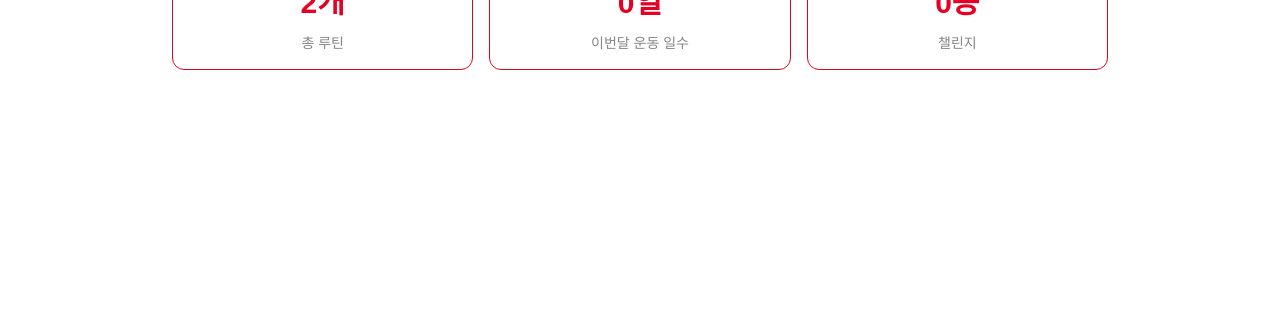
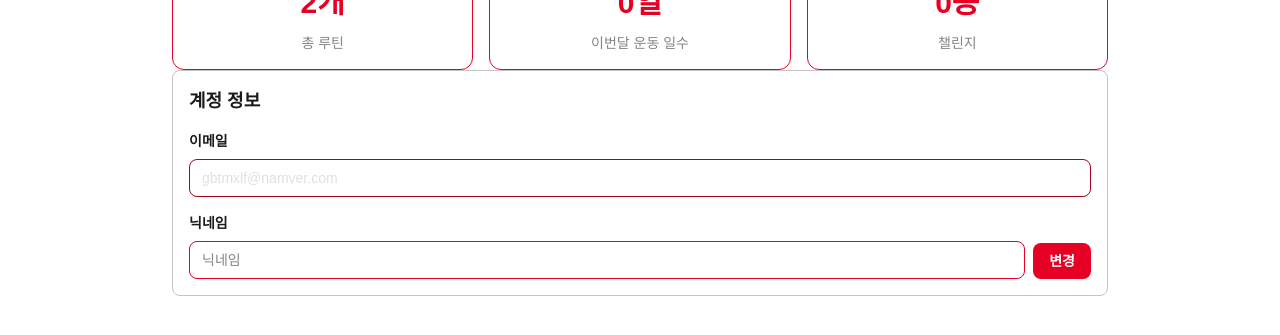
Before and after one commit to grimza99/routine-note, a Next.js app: page /mypage in a window 1280 px wide. Shown: the part 361-696 px from the top of the page. Built offline with nearby package versions, Linux system fonts and the light colour scheme; no server answers.

Commit message:
feat: 계정 정보 섹션 컴포넌트 추가 및 마이페이지에 통합

```diff
--- a/src/app/(app-layout)/mypage/page.tsx
+++ b/src/app/(app-layout)/mypage/page.tsx
@@ -1,3 +1,5 @@
+'use client';
+import AccountInfoSection from '@/features/auth/ui/AccountInfoSection';
 import MyPageProfile from '@/features/auth/ui/MyPageProfile';
 import { SummaryCard } from '@/shared';
 
@@ -34,6 +36,7 @@ export default function MyPage() {
           />
         ))}
       </section>
+      <AccountInfoSection email="gbtmxlf@namver.com" nickname="닉네임" onSaveNickname={() => {}} />
     </div>
   );
 }
--- /dev/null
+++ b/src/features/auth/ui/AccountInfoSection.tsx
@@ -0,0 +1,34 @@
+'use client';
+
+import { useState } from 'react';
+import { Button, InputField } from '@/shared';
+
+type AccountInfoSectionProps = {
+  email: string;
+  nickname: string;
+  onSaveNickname?: (newNickname: string) => void;
+};
+
+export default function AccountInfoSection({ email, nickname, onSaveNickname }: AccountInfoSectionProps) {
+  const [currentNickname, setCurrentNickname] = useState(nickname);
+
+  const handleChangeNickname = (value: string) => {
+    setCurrentNickname(value);
+  };
+
+  return (
+    <section className="flex flex-col gap-4 rounded-lg border p-4" style={{ borderColor: 'var(--border)' }}>
+      <h2 className="text-lg font-semibold text-text-primary">계정 정보</h2>
+      <InputField label="이메일" value={email} onChange={() => {}} disabled />
+      <div className="flex gap-2 items-end">
+        <InputField
+          label="닉네임"
+          value={currentNickname}
+          onChange={(e) => handleChangeNickname(e.target.value)}
+          className="flex-1"
+        />
+        <Button label="변경" onClick={() => onSaveNickname?.(currentNickname)} className="w-fit h-fit" />
+      </div>
+    </section>
+  );
+}
```
